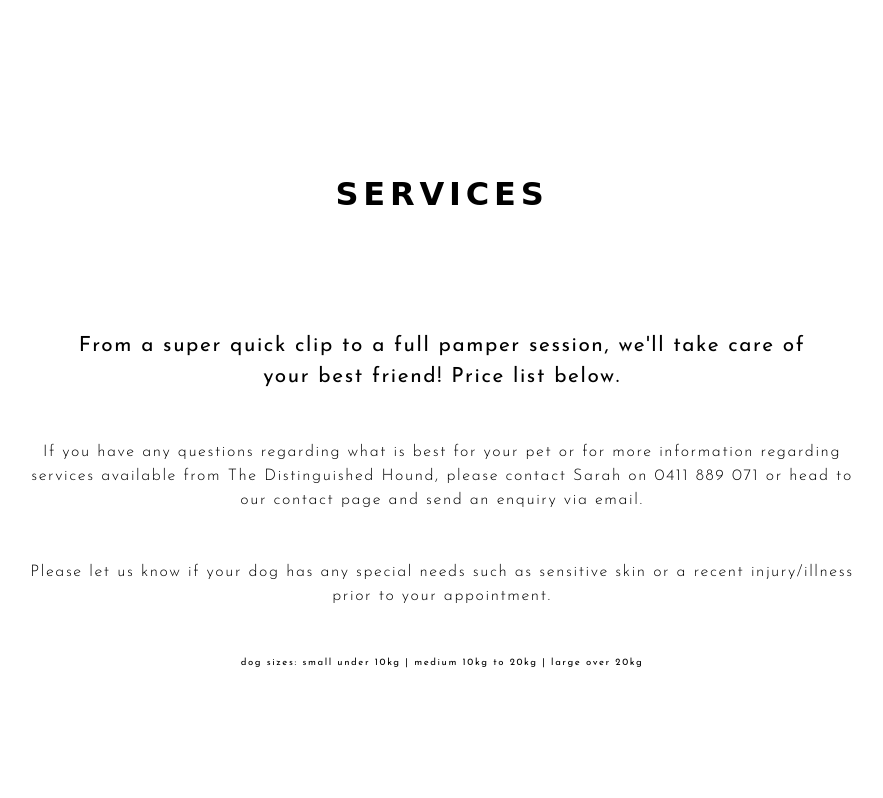
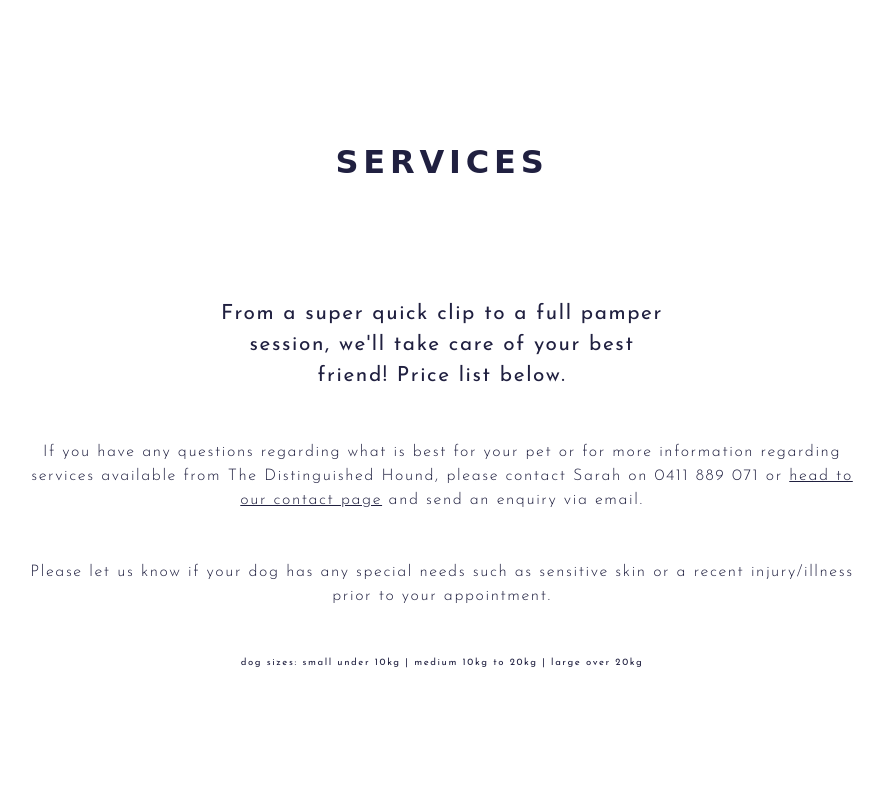
Before and after one commit to RMK-creative/the_distinguished_hound, a website: page index.html in a window 1280 px wide. Shown: the part 942-1740 px from the top of the page, without its empty margins (198-1081 px from the left). Drawn offline with nearby package versions, Linux system fonts and the light colour scheme; files that its build step writes are made by us from their sources; a web font is replaced by a local one.

Commit message:
add call & contact link styles

```diff
--- a/sass/_base.scss
+++ b/sass/_base.scss
@@ -3,6 +3,7 @@ body {
     display: flex;
     flex-direction: column;
     align-items: center;
+    color: var(--color-very-dark-blue);
 }
 
 h1,
@@ -30,6 +31,9 @@ blockquote {
     flex-direction: column;
     justify-content: center;
     align-items: center;
+    @media only screen and (min-width: 900px) {
+        padding: 3rem 1rem;
+    }
 }
 
 .section__heading {
@@ -48,9 +52,10 @@ blockquote {
     font-family: var(--font-copy);
     font-size: 1rem;
     font-weight: 400;
+    text-align: center;
     @media only screen and (min-width: 900px) {
         font-size: 1.3rem;
-        padding: 0 15rem;
+        padding: 0 25rem;
     }
 }
 
@@ -80,10 +85,12 @@ blockquote {
     transition: transform 200ms ease;
 }
 
-// @media only screen and (min-width: 900px) {
-//     .btn {
-//         font-size: 0.75rem;
-//         padding: 1rem 2rem;
-//     }
+.call-link,
+.contact-link {
+    text-decoration: underline;
+}
 
-// }
+@keyframes sweep {
+    0%    {opacity: 0; margin-top: -10px}
+    100%  {opacity: 1; margin-top: 0px}
+  }
```
